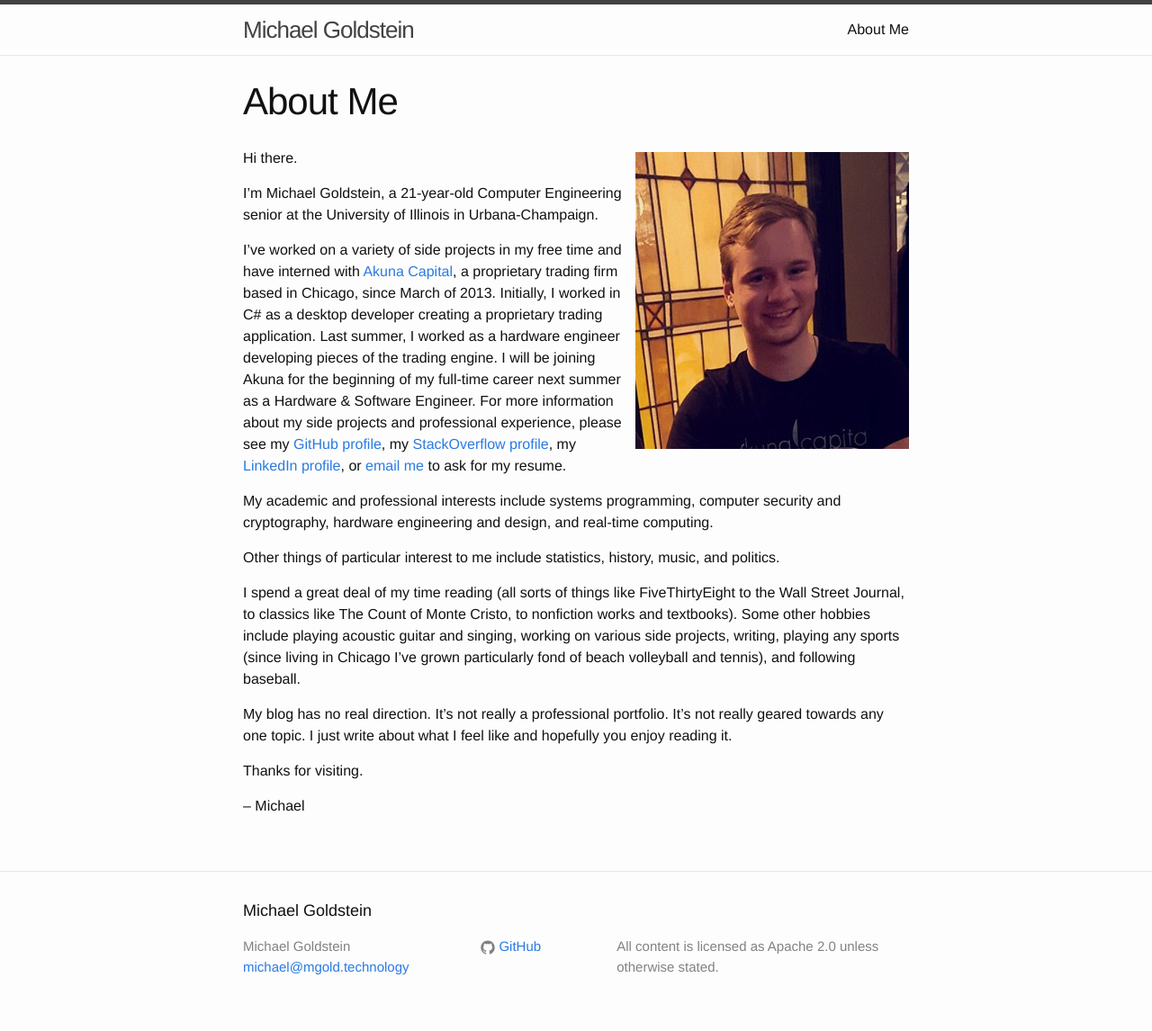
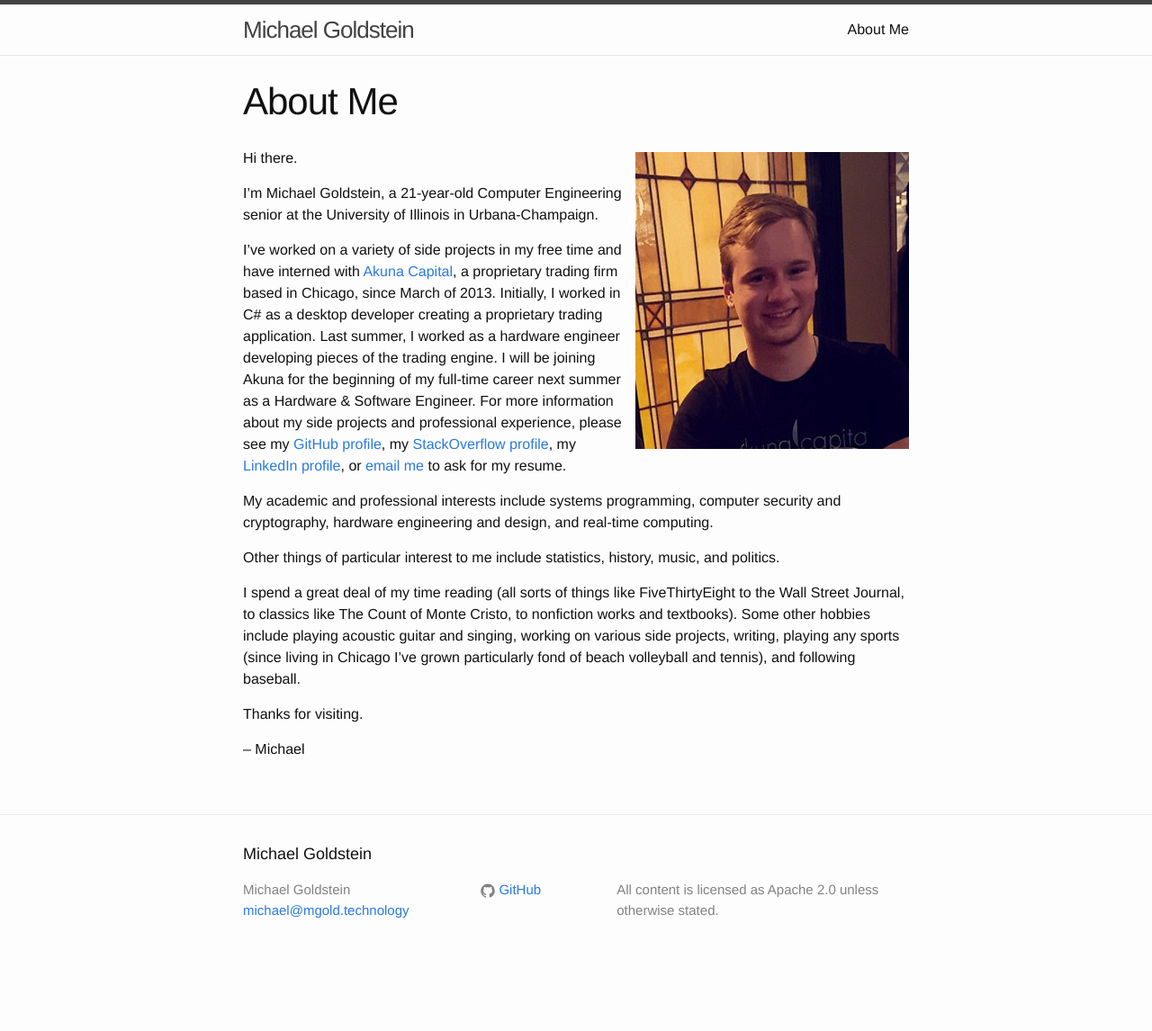
Before and after one commit to mgold95/mgold95.github.io, a Jekyll site: the page built from about.md, in a window 1280 px wide. Shown: the whole page at 90% size. Built offline with Jekyll 4.4.1, drawn with Linux system fonts in a browser that asks for light colours; after the commit the page ends 1083 px from its top, so only the background shows below that.

Commit message:
removed paragraph of about

```diff
--- a/about.md
+++ b/about.md
@@ -31,9 +31,6 @@ Some other hobbies include playing acoustic
 guitar and singing, working on various side projects, writing, playing any sports (since living in Chicago
 I've grown particularly fond of beach volleyball and tennis), and following baseball.
 
-My blog has no real direction. It's not really a professional portfolio. It's not really geared towards
-any one topic. I just write about what I feel like and hopefully you enjoy reading it.
-
 Thanks for visiting.
 
 -- Michael
```
Also changed, not shown: 1 other file.
